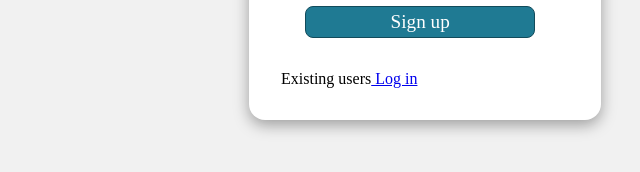
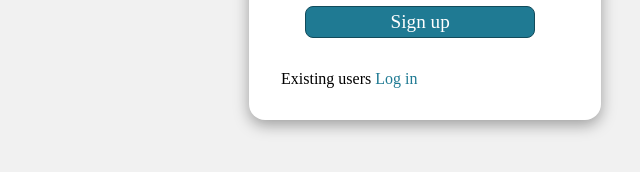
Before and after one commit to Ak-pawar3125/Internship-Task-3, a plain HTML site: page signup.html in a window 1280 px wide. Shown: the part 494-666 px from the top of the page, 215-855 px from the left. Drawn offline with Linux system fonts and the light colour scheme.

Commit message:
fix bugs

```diff
--- a/login.css
+++ b/login.css
@@ -86,6 +86,7 @@ input {
 
 a {
     color: #1f7a93;
+    text-decoration: none;
 }
 
 .sec3 {
--- a/signup.css
+++ b/signup.css
@@ -96,3 +96,8 @@ input {
     font-size: 18px;
     user-select: none;
 }
+
+a{
+    color: #1f7a93;
+    text-decoration: none;
+}
```
